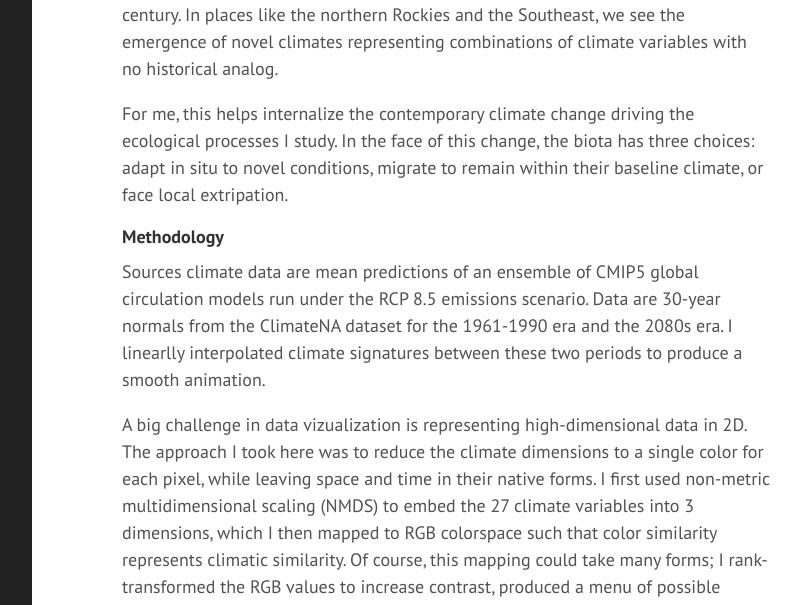
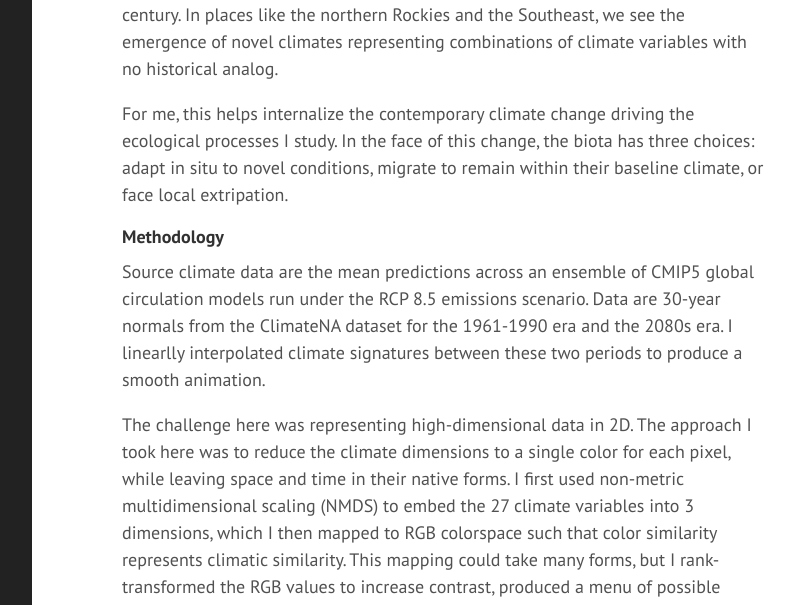
Before and after one commit to matthewkling/matthewkling.github.io, a Jekyll site: the page built from _posts/2016-01-19-analogs.md, in a window 1280 px wide and 1400 px high, scrolled down 968 px. Shown: the top 605 px of the window, without its empty margins (292-1093 px from the left). Built offline with Jekyll 4.4.1, drawn with Linux system fonts in a browser that asks for light colours; Markdown is read by kramdown in place of the engine named in the settings; some of the changed text lies outside the part shown.

Commit message:
analogs post copy tweaks

```diff
--- a/_posts/2016-01-19-analogs.md
+++ b/_posts/2016-01-19-analogs.md
@@ -17,12 +17,12 @@ For me, this helps internalize the contemporary climate change driving the ecolo
 
 ####Methodology
 
-Sources climate data are mean predictions of an ensemble of CMIP5 global circulation models run under the RCP 8.5 emissions scenario. Data are 30-year normals from the ClimateNA dataset for the 1961-1990 era and the 2080s era. I linearlly interpolated climate signatures between these two periods to produce a smooth animation.
+Source climate data are the mean predictions across an ensemble of CMIP5 global circulation models run under the RCP 8.5 emissions scenario. Data are 30-year normals from the ClimateNA dataset for the 1961-1990 era and the 2080s era. I linearlly interpolated climate signatures between these two periods to produce a smooth animation.
 
-A big challenge in data vizualization is representing high-dimensional data in 2D. The approach I took here was to reduce the climate dimensions to a single color for each pixel, while leaving space and time in their native forms. I first used non-metric multidimensional scaling (NMDS) to embed the 27 climate variables into 3 dimensions, which I then mapped to RGB colorspace such that color similarity represents climatic similarity. Of course, this mapping could take many forms; I rank-transformed the RGB values to increase contrast, produced a menu of possible palettes, and picked one with a nice gestalt.
+The challenge here was representing high-dimensional data in 2D. The approach I took here was to reduce the climate dimensions to a single color for each pixel, while leaving space and time in their native forms. I first used non-metric multidimensional scaling (NMDS) to embed the 27 climate variables into 3 dimensions, which I then mapped to RGB colorspace such that color similarity represents climatic similarity. This mapping could take many forms, but I rank-transformed the RGB values to increase contrast, produced a menu of possible palettes (below), and picked one with a nice gestalt.
 
 ![palettes](/assets/analogs_palettes.jpg)
 
 There were a lot of subjective decisions in this process whose effects would be interesting to explore. The choice of climate variables, dimension reduction algorithm, RGB rescaling method, and number of clusters all influence the look and feel of the results.
 
-Source code is on [github](https://github.com/matthewkling/analog_animation).
+The code is posted on [github](https://github.com/matthewkling/analog_animation).
```
